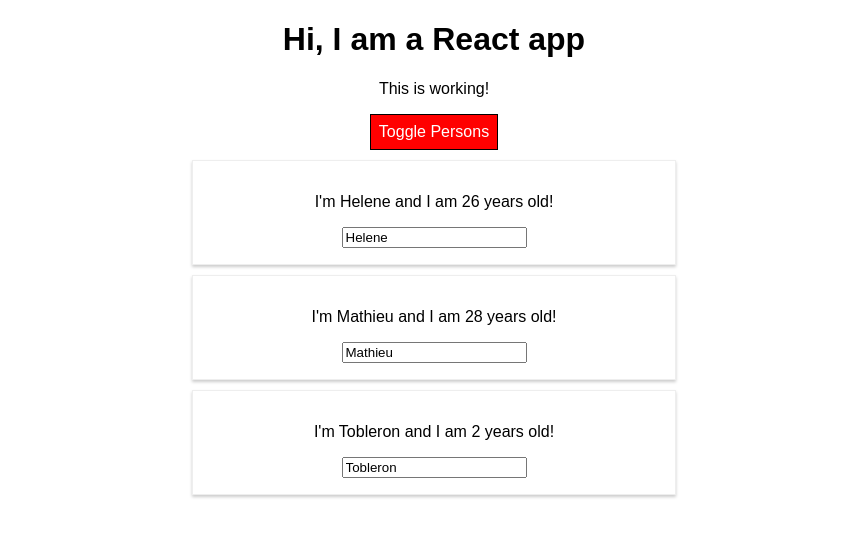
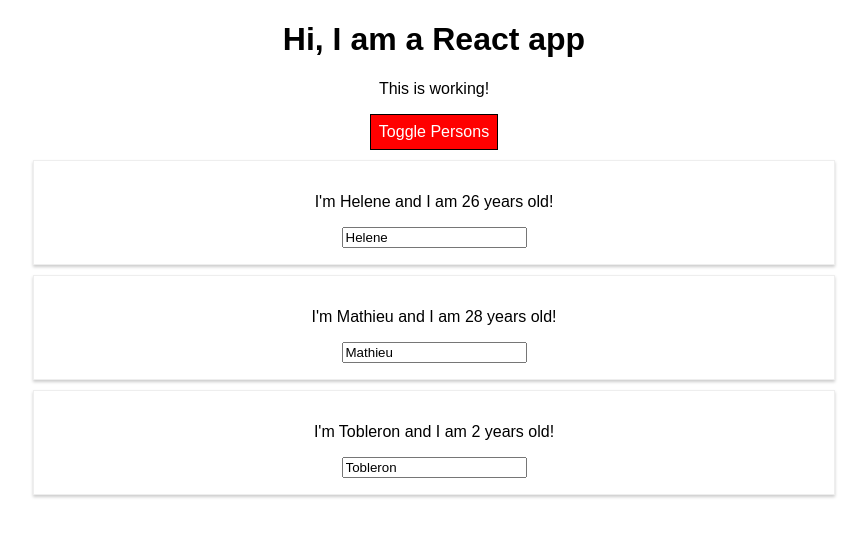
Before and after one commit to lemasson-h/react-miscellaneous, a React (Create React App) app in the folder complete-guide/: page / in a window 1280 px wide. Both pictures are taken after a click on the button "Toggle Persons". Shown: the top 536 px of the page, without its empty margins (206-1073 px from the left). Built offline with nearby package versions, Linux system fonts and the light colour scheme.

Commit message:
Remove Radium use

```diff
--- a/complete-guide/src/App.js
+++ b/complete-guide/src/App.js
@@ -1,7 +1,6 @@
 import React, { Component } from 'react';
 import './App.css';
 import Person from './Person/Person';
-import Radium, { StyleRoot } from 'radium';
 
 class App extends Component {
   state = {
@@ -65,11 +64,7 @@
         font: 'inherit',
         border: '1px solid black',
         padding: '8px',
-        cursor: 'pointer',
-        ':hover': {
-          backgroundColor: 'lightgreen',
-          color: 'black'
-        }
+        cursor: 'pointer'
     };
     const classesForP = [];
     let persons = null;
@@ -109,14 +104,9 @@
       );
 
       style.backgroundColor = 'red';
-      style[':hover'] = {
-        backgroundColor: 'salmon',
-        color: 'back'
-      }
     }
 
     return (
-      <StyleRoot>
         <div className="App">
           <h1>Hi, I am a React app</h1>
           <p className={classesForP.join(' ')}>This is working!</p>
@@ -126,7 +116,6 @@
             onClick={this.togglePersonsHandler}>Toggle Persons</button>
             {persons}
         </div>
-      </StyleRoot>
     );
     // return React.createElement(
     //   'div',
@@ -140,4 +129,4 @@
   }
 }
 
-export default Radium(App);
+export default App;
--- a/complete-guide/src/Person/Person.js
+++ b/complete-guide/src/Person/Person.js
@@ -1,16 +1,9 @@
 import React from 'react';
 import './Person.css';
-import Radium from 'radium';
 
 const person = (props) => {
-  const style = {
-      '@media (min-width: 500px)': {
-        width: '450px'
-      }
-  };
-
   return (
-    <div className="Person" style={style}>
+    <div className="Person">
       <p onClick={props.click}>I'm {props.name} and I am {props.age} years old!</p>
       {!!props.children ? <p>{props.children}</p> : null }
       <input type="text" onChange={props.changed} value={props.name}/>
@@ -18,4 +11,4 @@
   )
 }
 
-export default Radium(person);
+export default person;
```
